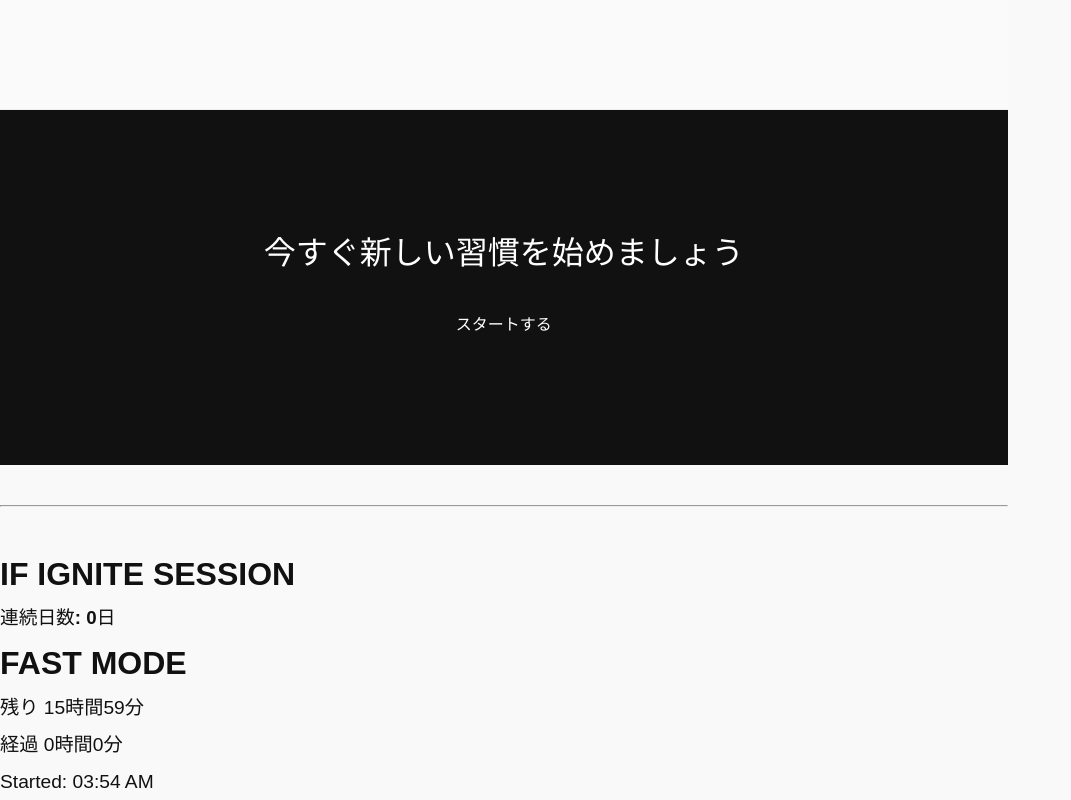
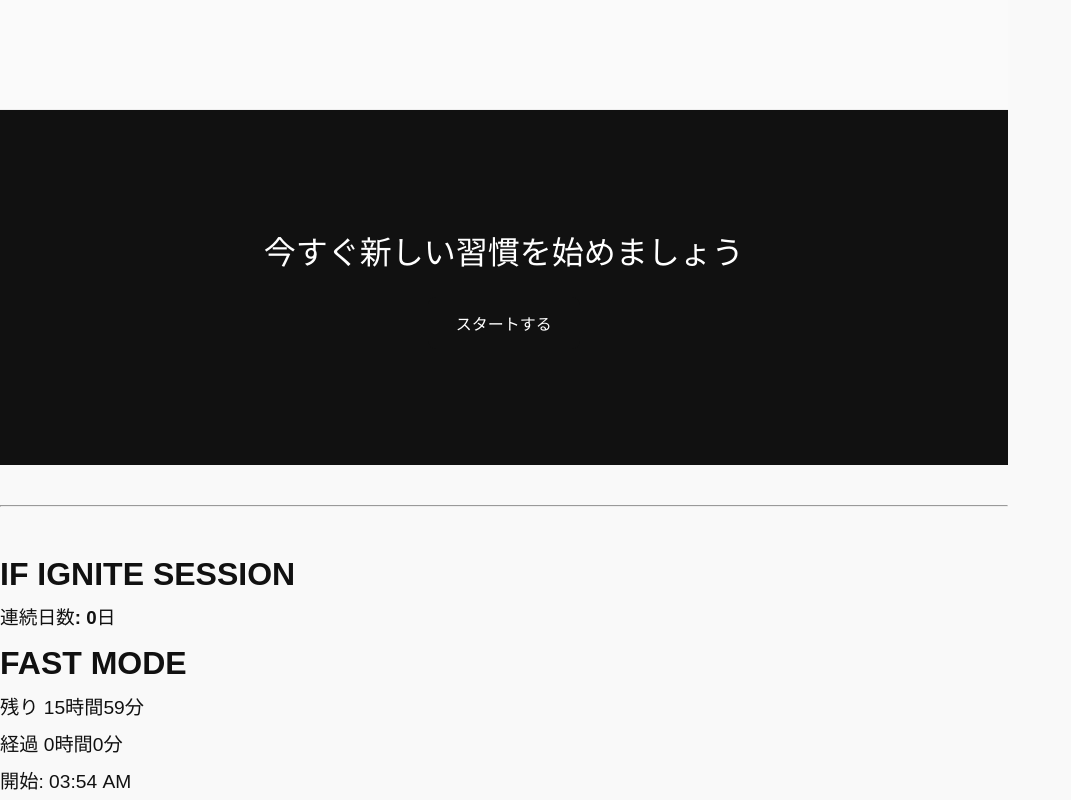
Before and after one commit to UNG-LABEL/if-pwa-app, a React (Vite) app: page / in a window 1280 px wide. Both pictures are taken after a click on the button "START FAST". Shown: the part 1873-2673 px from the top of the page, without its empty margins (0-1071 px from the left). Built offline with nearby package versions, Linux system fonts and the light colour scheme.

Commit message:
fix: localize timer labels Started/Ends to JP/EN

```diff
--- a/src/components/IFTimer.tsx
+++ b/src/components/IFTimer.tsx
@@ -108,14 +108,14 @@ export const IFTimer = ({ lang }: { lang: "ja" | "en" }) => {
           {startTime && (
            <>
             <p>
-                Started:{" "}
+              {TEXT[lang].started}:{" "}
               {new Date(startTime).toLocaleTimeString([], {
                 hour: "2-digit",
                 minute: "2-digit",
               })}
              </p>
              <p>
-                Ends:{" "}
+              {TEXT[lang].ends}:{" "}
               {new Date(startTime + TARGET).toLocaleTimeString([], {
                 hour: "2-digit",
                 minute: "2-digit",
```
Lines whose indentation alone changed are shown as unchanged.
